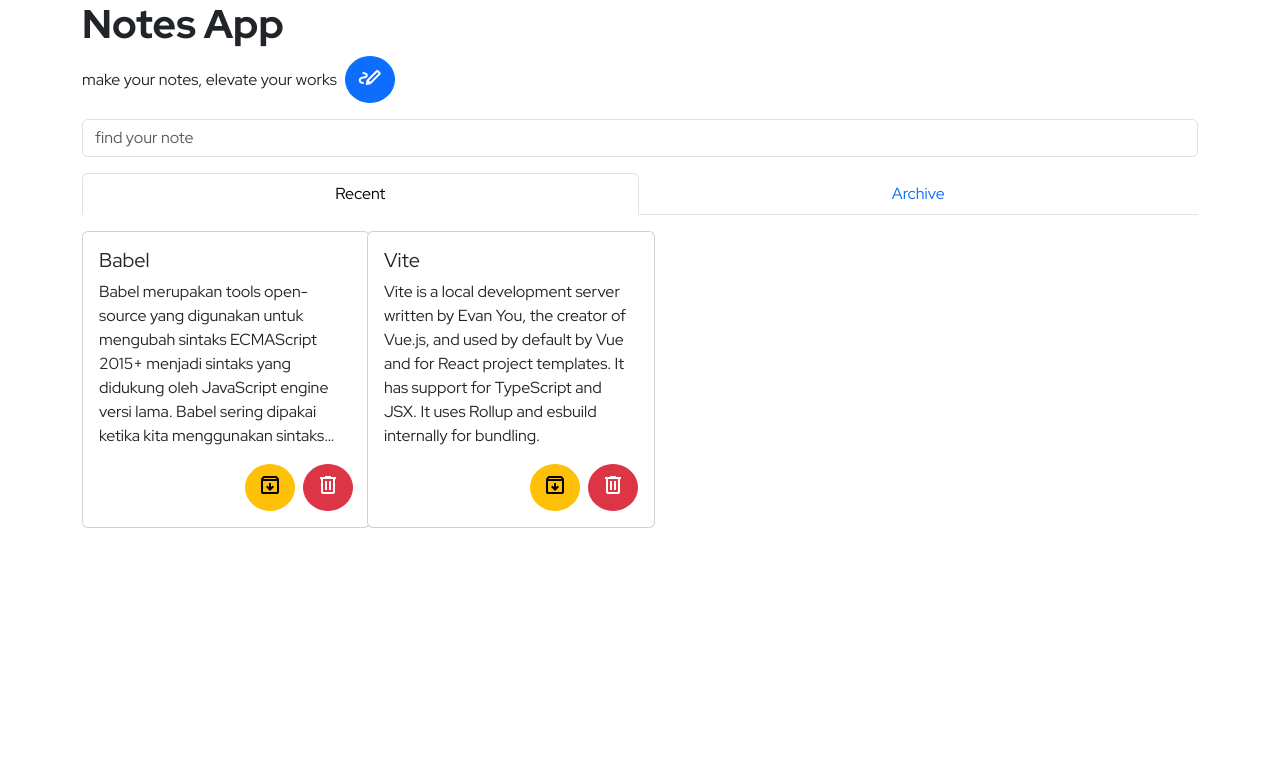
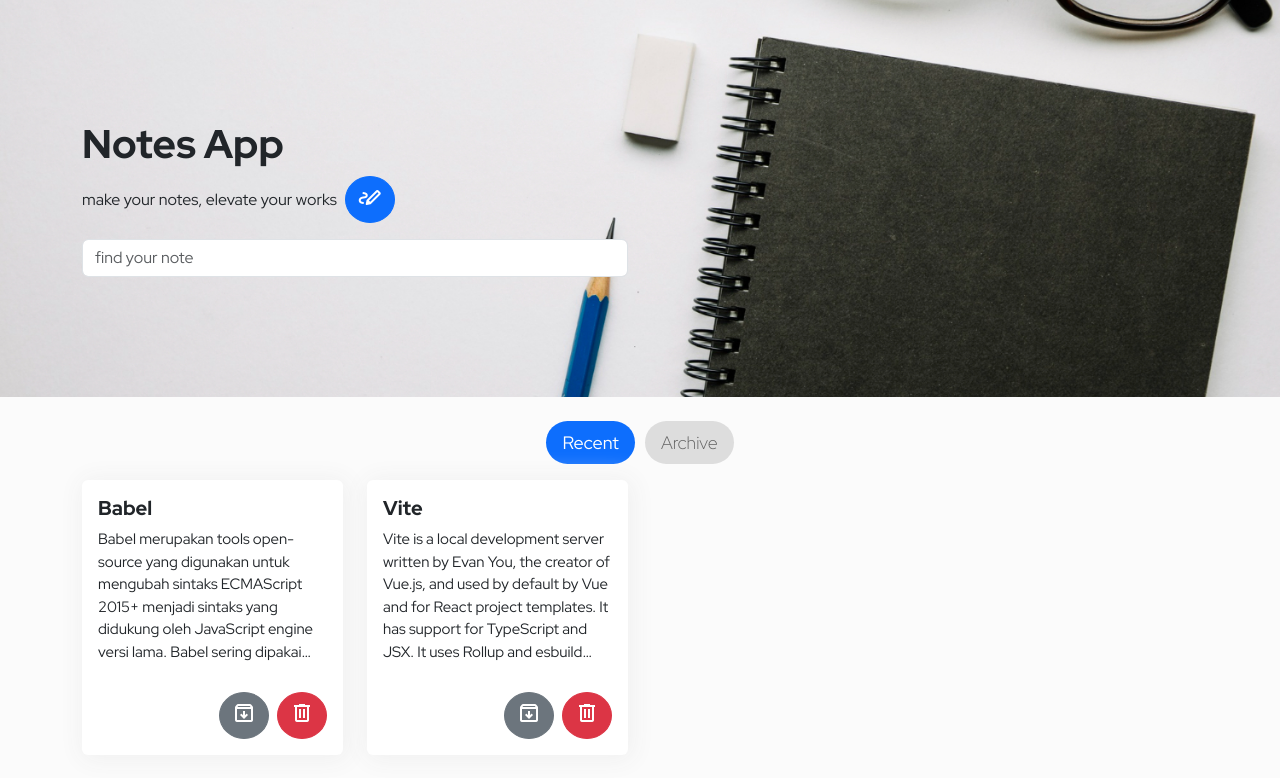
Before and after one commit to faridnugraha/react-notes-app, a React (Vite) app: page / in a window 1280 px wide. Shown: the top 778 px of the page. Built offline with nearby package versions, Linux system fonts and the light colour scheme.

Commit message:
done update front end

```diff
--- a/src/components/NoteInput.jsx
+++ b/src/components/NoteInput.jsx
@@ -59,22 +59,22 @@
                 </div>
                 <Offcanvas show={this.state.show} onHide={this.handleClose} placement="end" name="end">
                     <Offcanvas.Header closeButton>
-                        <Offcanvas.Title>Insert Data</Offcanvas.Title>
+                        <Offcanvas.Title className="fw-bolder">Insert Your Note</Offcanvas.Title>
                     </Offcanvas.Header>
                     <Offcanvas.Body>
                     <Form onSubmit={this.onSubmitEventHandler}>
                         <Form.Group className="mb-3">
-                            <Form.Label>Title</Form.Label>
+                            <Form.Label className="fw-bolder">Title</Form.Label>
                             <Form.Control type="text" placeholder="Enter title" maxLength={20} onChange={this.onTitleChangeEventHandler} autoFocus={true} />
                             <Form.Text className="text-muted">
-                                {this.state.titleCounter}
+                                character limit: {this.state.titleCounter}
                             </Form.Text>
                         </Form.Group>
                         <Form.Group className="mb-3">
-                            <Form.Label>Body</Form.Label>
+                            <Form.Label className="fw-bolder">Body</Form.Label>
                             <Form.Control id="note-input__body" type="text" as="textarea" placeholder="Enter body" onChange={this.onBodyChangeEventHandler} />
                         </Form.Group>
-                        <Button variant="success" type="submit">
+                        <Button variant="primary" type="submit">
                             Submit
                         </Button>
                     </Form>
--- a/src/components/NoteItem.jsx
+++ b/src/components/NoteItem.jsx
@@ -27,22 +27,22 @@
         return(
             <>
                 <Col xs={12} sm={12} md={6} lg={4} xl={3}>
-                    <Card style={{ width: '18rem' }} id="note-item" onClick={() => this.contentModalHandler(true)}>
+                    <Card className="note-item" onClick={() => this.contentModalHandler(true)}>
                         <Card.Body className="pb-0">
-                            <Card.Title>{this.props.title}</Card.Title>
+                            <Card.Title className="note-item__title">{this.props.title}</Card.Title>
                             <Card.Text style={{
                                 overflow: "hidden",
                                 textOverflow: "ellipsis",
                                 display: "-webkit-box",
-                                lineClamp: 7,
-                                WebkitLineClamp: 7,
+                                lineClamp: 6,
+                                WebkitLineClamp: 6,
                                 WebkitBoxOrient: "vertical",
                             }}>
                                 {this.props.body}
                             </Card.Text>
                         </Card.Body>
                         <div className="d-flex justify-content-end me-3 my-3">
-                            <Button variant="warning" className="me-2 rounded-circle pt-2" onClick={() => this.props.onArchiveToggle(this.props.id)}>
+                            <Button variant="secondary" className="me-2 rounded-circle pt-2" onClick={() => this.props.onArchiveToggle(this.props.id)}>
                                 <span className="material-symbols-outlined">{this.props.archived?"unarchive":"archive"}</span>
                             </Button>
                             <Button variant="danger" className="rounded-circle pt-2" onClick={this.deleteButtonHandler}>
--- a/src/components/NoteItemModal.jsx
+++ b/src/components/NoteItemModal.jsx
@@ -19,7 +19,7 @@
                 <p>{body}</p>
             </Modal.Body>
             <Modal.Footer>
-                <Button variant="warning" className="me-2 rounded-circle pt-2" onClick={() => onArchiveToggle(id)}>
+                <Button variant="secondary" className="me-2 rounded-circle pt-2" onClick={() => onArchiveToggle(id)}>
                     <span className="material-symbols-outlined">{archived?"unarchive":"archive"}</span>
                 </Button>
                 <Button variant="danger" className="rounded-circle pt-2" onClick={() => onDelete(id)}>
--- a/src/components/NotesApp.jsx
+++ b/src/components/NotesApp.jsx
@@ -5,7 +5,7 @@
 import NoteInput from "./NoteInput"
 import ToastNotification from "./ToastNotification"
 import { getNotes } from "../utils/notes";
-import { Container, Tab, Tabs } from "react-bootstrap";
+import { Container, Tab, Tabs, Row, Col } from "react-bootstrap";
 
 class NotesApp extends React.Component{
     constructor(props){
@@ -101,12 +101,19 @@
     render(){
         return (
             <>
+                <header>
+                    <Container>
+                        <Row>
+                            <Col md={6}>
+                                <h1 id="app-title">Notes App</h1>
+                                <NoteInput addNote={this.onAddNoteHandler}/>
+                                <NoteSearch onSearch={this.onSearchNoteEventHandler}/>
+                            </Col>
+                        </Row>
+                    </Container>
+                </header>
                 <Container className="notes-app">
-                    <h1 id="app-title">Notes App</h1>
-                    <NoteInput addNote={this.onAddNoteHandler}/>
-                    <NoteSearch onSearch={this.onSearchNoteEventHandler}/>
-
-                    <Tabs defaultActiveKey="recent" id="category-tab" className="my-3" fill>
+                    <Tabs variant="pills" defaultActiveKey="recent" id="category-tab" className="mt-4 mb-3 mx-auto tabs-custom" fill>
                         <Tab eventKey="recent" title="Recent">
                             <NoteList notes={this.state.notes} isArchived={false} onDelete={this.onDeleteNoteHandler} onArchiveToggle={this.onArchiveToggleHandler2}/>
                         </Tab>
@@ -114,7 +121,6 @@
                             <NoteList notes={this.state.notes} isArchived={true} onDelete={this.onDeleteNoteHandler} onArchiveToggle={this.onArchiveToggleHandler2}/>
                         </Tab>
                     </Tabs>
-
                 </Container>
                 <ToastNotification msg={this.state.toastMsg} showToast={this.state.showToast} toastHandler={this.toastHandler}/>
             </>
--- a/src/components/NotesList.jsx
+++ b/src/components/NotesList.jsx
@@ -19,7 +19,9 @@
     } else{
         return (
             <div className="text-center">
-                <h3 className="mt-5">Data Not Found :(</h3>
+               <img src="/images/not-found.png" alt="Data Not Found :(" className="img-not-found img-fluid"/>
+               <h4>Uh-oh, no notes here!</h4>
+               <p className="text-muted">Ready to fill the canvas?</p>
             </div>
         )
     }
--- a/src/index.jsx
+++ b/src/index.jsx
@@ -5,8 +5,8 @@
 // const element = <h1>Hello, World!</h1>
 
 import './styles/style.css'
-import './styles/noteItem.css'
-import './styles/noteInput.css'
+import './styles/header.css'
+import './styles/noteApp.css'
 
 const root = createRoot(document.getElementById('root'))
 root.render(<NotesApp/>)
--- /dev/null
+++ b/src/styles/header.css
@@ -0,0 +1,7 @@
+header{
+    background-image: url("/public/images/background.jpg");
+    background-position: center;
+    background-size: cover;
+    padding-top: 120px;
+    padding-bottom: 120px;
+}
--- /dev/null
+++ b/src/styles/noteApp.css
@@ -0,0 +1,48 @@
+.tabs-custom{
+    width: fit-content;
+}
+
+.tabs-custom li{
+    margin-right: 5px;
+    margin-left: 5px;
+}
+
+.tabs-custom li button{
+    font-size: 18px;
+    font-weight: 300;
+    background-color: #ddd;
+    color: rgb(94, 94, 94);
+    border-radius: 50px !important;
+}
+
+.tabs-custom li button:hover{
+    background-color: #cfcfcf;
+    color: rgb(94, 94, 94);
+}
+
+.tabs-custom li button.active{
+    font-weight: 400;
+}
+
+#note-input__body{
+    min-height: 100px;
+}
+
+.note-item{
+    cursor: pointer;
+    min-height: 275px;
+    background-color: #fff;
+    border: none;
+    box-shadow: 2px 2px 25px 3px #f0f0f0;
+    transition: 0.2s;
+    font-size: 15px;
+}
+
+.note-item:hover{
+    transform: translateY(-3px);
+    box-shadow: 2px 3px 25px 5px #e0e0e0;
+}
+
+.note-item__title{
+    font-weight: 800;
+}
--- a/src/styles/noteInput.css
+++ /dev/null
@@ -1,3 +0,0 @@
-#note-input__body{
-    min-height: 100px;
-}
--- a/src/styles/noteItem.css
+++ /dev/null
@@ -1,4 +0,0 @@
-#note-item{
-    cursor: pointer;
-    min-height: 295px;
-}
--- a/src/styles/style.css
+++ b/src/styles/style.css
@@ -3,6 +3,14 @@
     font-weight: 400;
 }
 
+body{
+    background-color: #FBFBFB;
+}
+
 #app-title{
     font-weight: 800;
 }
+
+.img-not-found{
+    max-width: 300px;
+}
```
Also changed, not shown: public/images/background.jpg (added), public/images/not-found.png (added).
